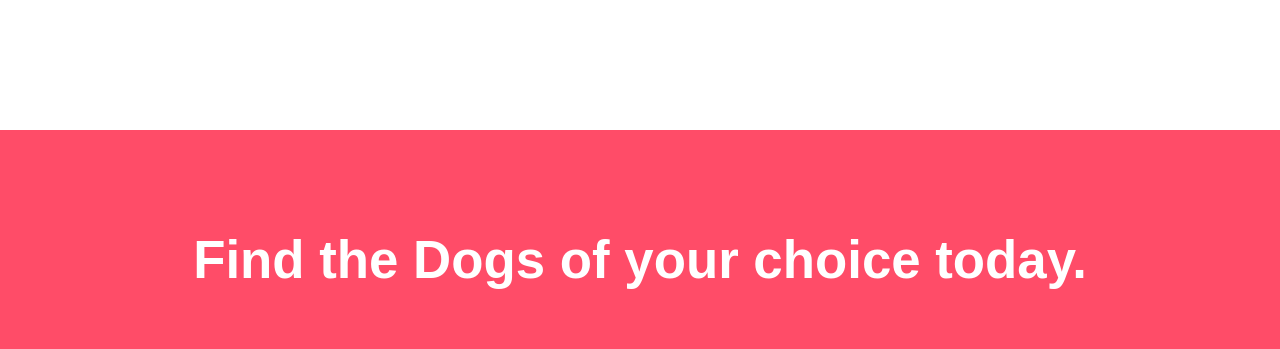
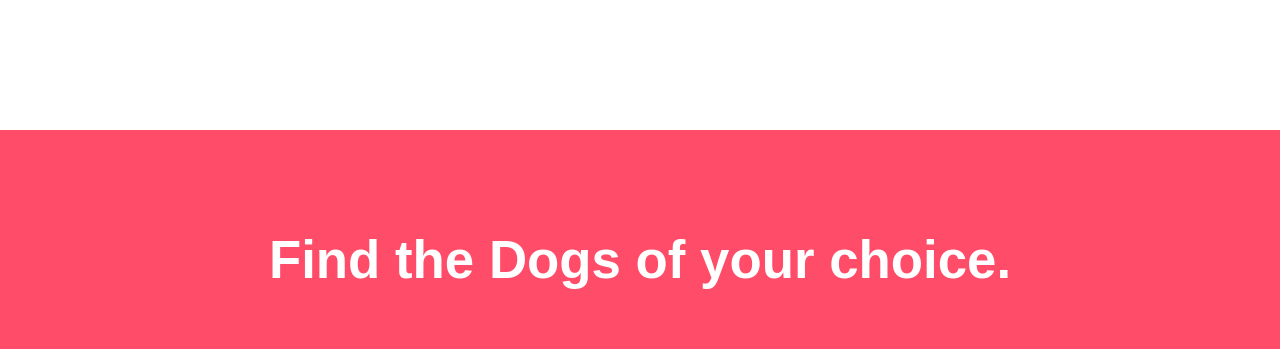
Before and after one commit to ChandanaAnugu/Bootstrap, a plain HTML site: page index.html in a window 1280 px wide. Shown: the part 2266-2615 px from the top of the page. Drawn offline with nearby package versions, Linux system fonts and the light colour scheme.

Commit message:
Update index.html

```diff
--- a/index.html
+++ b/index.html
@@ -181,7 +181,7 @@
 
   <section class="coloured-section" id="cta">
     <div class="container-fluid">
-      <h3 class="big-heading">Find the Dogs of your choice today.</h3>
+      <h3 class="big-heading">Find the Dogs of your choice.</h3>
       <button class="download-button btn btn-lg btn-dark" type="button"><i class="fas fa-arrow-circle-down"></i>Download</button>
       <button class="download-button btn btn-lg btn-light" type="button"><i class="fab fa-google-play"></i>Download</button>
     </div>
```
